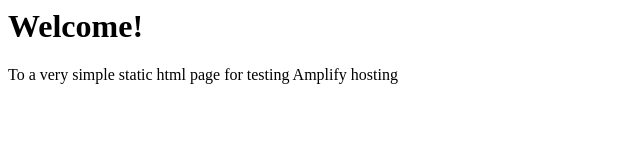
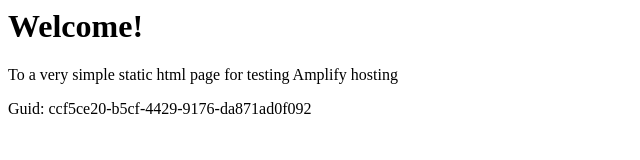
Before and after one commit to aws-aemilia-sin/Github-PR-Commit-Integration-Test-DoNotTouch-Gith-OKSLNVO2-v1-prod-ap-southeast-1, a website: page src/index.html in a window 1280 px wide. Shown: the whole page, without its empty margins (0-640 px from the left). Drawn offline with Linux system fonts and the light colour scheme.

Commit message:
commit from integ tests

```diff
--- a/src/index.html
+++ b/src/index.html
@@ -1,3 +1,5 @@
+
+
 <html lang="en">
 
 <head>
@@ -10,6 +12,6 @@
 <body>
     <h1>Welcome!</h1>
     <p>To a very simple static html page for testing Amplify hosting</p>
-</body>
+    <p>Guid: ccf5ce20-b5cf-4429-9176-da871ad0f092</p></body>
 
 </html>
```
